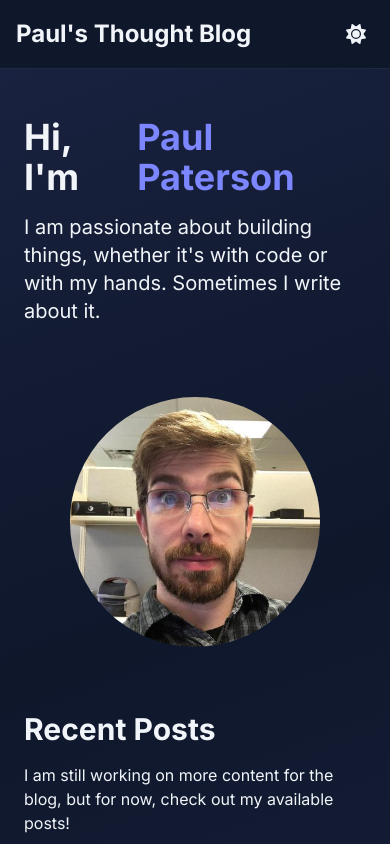
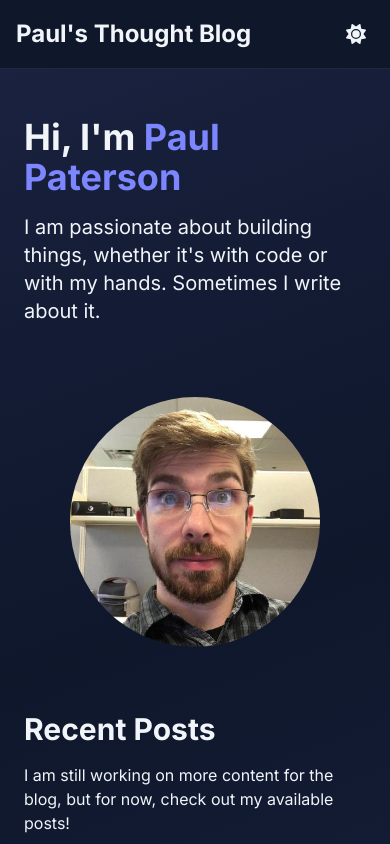
Before and after one commit to ptpaterson/thought-blog, a Next.js app: page / in a window 390 px wide. Shown: the top 844 px of the page. Built offline with nearby package versions, Linux system fonts and the light colour scheme.

Commit message:
tweak home page

```diff
--- a/src/app/page.tsx
+++ b/src/app/page.tsx
@@ -10,18 +10,18 @@ export default async function Home() {
     <div className='from-primary/10 via-surface-2 to-primary/10 h-full w-full bg-linear-160 px-6 py-12'>
       <div className='mx-auto max-w-[1024px] md:px-12'>
         {/* Hero Section */}
-        <section className='flex flex-col items-center gap-8 md:flex-row'>
-          <div className='md:w-1/2'>
-            <h1 className='mb-4 flex gap-2 text-4xl font-bold md:block md:text-5xl'>
-              <div>Hi, I&apos;m</div>{' '}
-              <div className='text-primary'>Paul Paterson</div>
+        <section className='grid grid-cols-1 items-center gap-8 md:grid-cols-2'>
+          <div>
+            <h1 className='mb-4 text-4xl font-bold md:text-5xl'>
+              <span>Hi, I&apos;m</span>{' '}
+              <span className='text-primary md:block'>Paul Paterson</span>
             </h1>
             <p className='mb-6 text-xl'>
               I am passionate about building things, whether it&apos;s with code
               or with my hands. Sometimes I write about it.
             </p>
           </div>
-          <div className='p-4'>
+          <div className='justify-self-center p-4 md:justify-self-end'>
             <Image
               src='/MeFace.jpg?height=250&width=250'
               alt='Profile'
```
